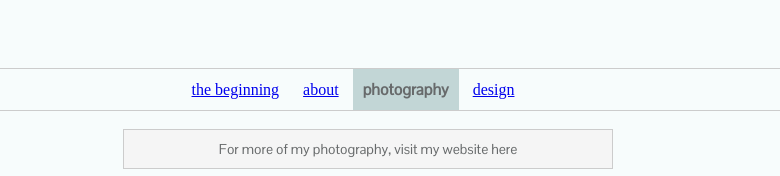
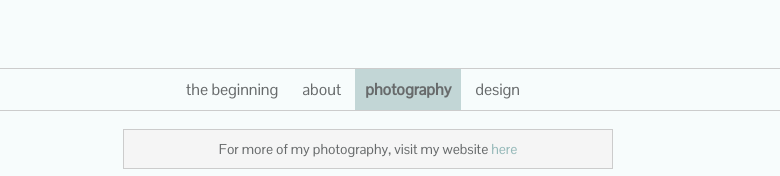
Before and after one commit to meeshc/meeshc.github.io, a plain HTML site: page photography.html in a window 1280 px wide. Shown: the top 176 px of the page, 287-1067 px from the left. Drawn offline with Linux system fonts and the light colour scheme.

Commit message:
link fixes

```diff
--- a/photography.html
+++ b/photography.html
@@ -30,17 +30,17 @@
     </u1>
     <br>
 <ul class="nav">
-  <li><a href="index.html">the beginning</a></li>
-  <li><a href="about.html">about</a></li>
-  <li><b href="photography.html">photography</b></li>
-  <li><a href="design.html">design</a></li>
+  <li><a class="nav_link" href="index.html">the beginning</a></li>
+  <li><a class="nav_link" href="about.html">about</a></li>
+  <li><b class="nav_link" href="photography.html">photography</b></li>
+  <li><a class="nav_link" href="design.html">design</a></li>
 </ul>
     <div class="container">
         <table>
             <br>
             <div align="center">
                 <p align="center" style="padding: 10px; max-width: 40%; border: 1px solid #ccc; background-color: #f5f5f5;">
-                    For more of my photography, visit my website <c href="https://meeshchuang.wordpress.com">here</c>
+                    For more of my photography, visit my website <a class="par" href="https://meeshchuang.wordpress.com">here</c>
                 </p>
             </div>
             <tr>
```
